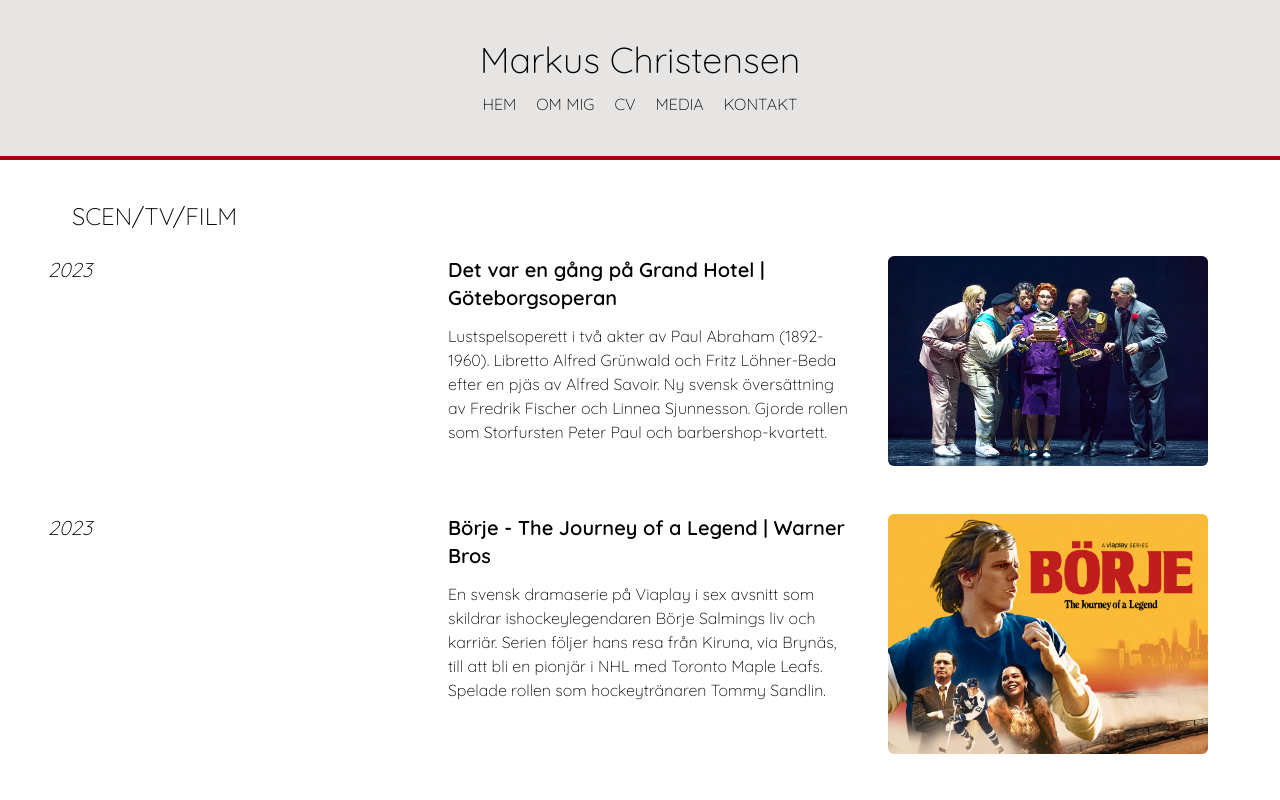
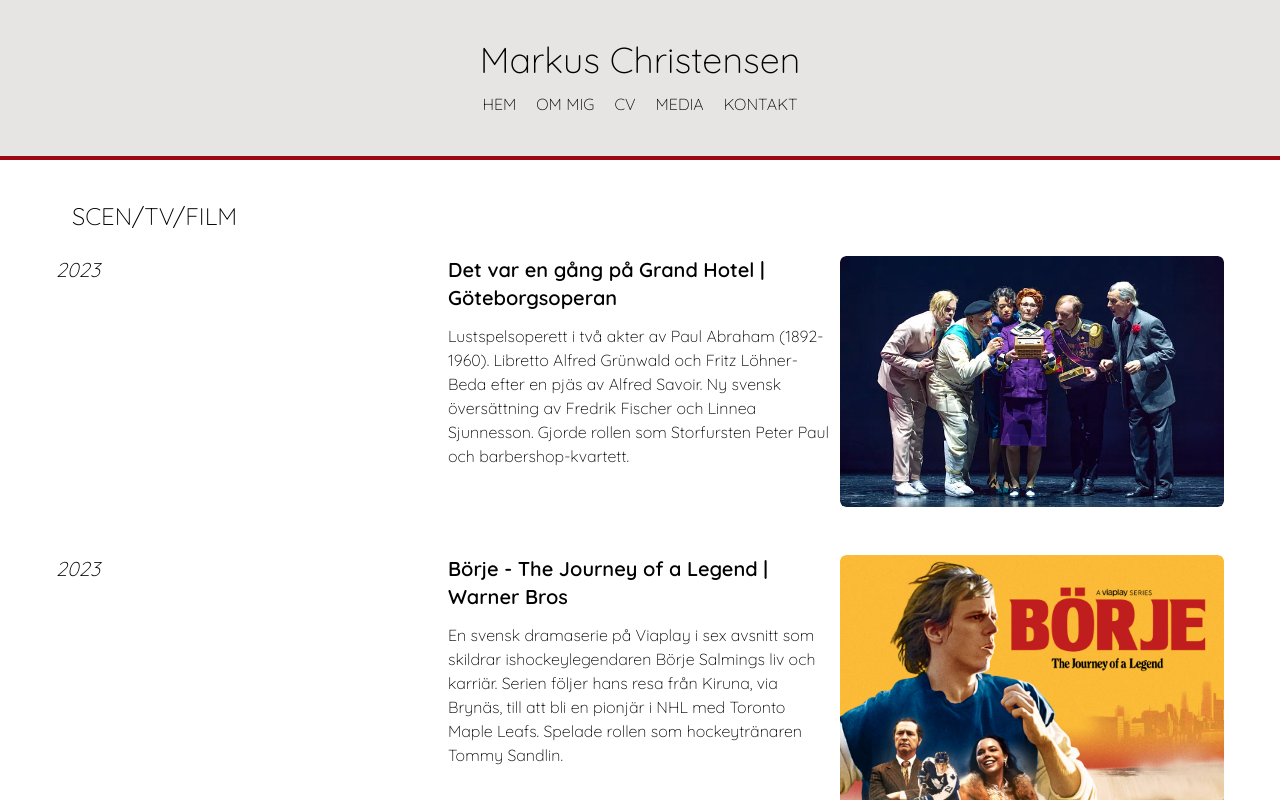
Before and after one commit to joscarlson90/react-app, a React (Vite) app: page /work in a window 1280 px wide. Shown: the top 800 px of the page. Built offline with nearby package versions, Linux system fonts and the light colour scheme.

Commit message:
change mq for medium screens

```diff
--- a/src/pages/work.tsx
+++ b/src/pages/work.tsx
@@ -9,7 +9,7 @@
       <div className="flex flex-col">
         {work.map((item) => (
           <div
-            className="grid grid-cols-2 my-6 ml-4 font-thin md:grid-cols-3"
+            className="grid grid-cols-1 m-6 font-thin md:grid-cols-3 md:gap-2"
             key={item.id}
           >
             <p className="md:text-xl italic">{item.year}</p>
@@ -19,9 +19,10 @@
               </p>
               <p className="hidden md:block">{item.about}</p>
             </div>
-            <div className="md:flex md:justify-center hidden">
+
+            <div className="md:flex md:items-start md:justify-end rounded-md overflow-hidden">
               <img
-                className="w-80 rounded-md"
+                className="w-full h-auto object-contain rounded-md"
                 src={item.imageUrl}
                 alt={item.name}
               />
```
